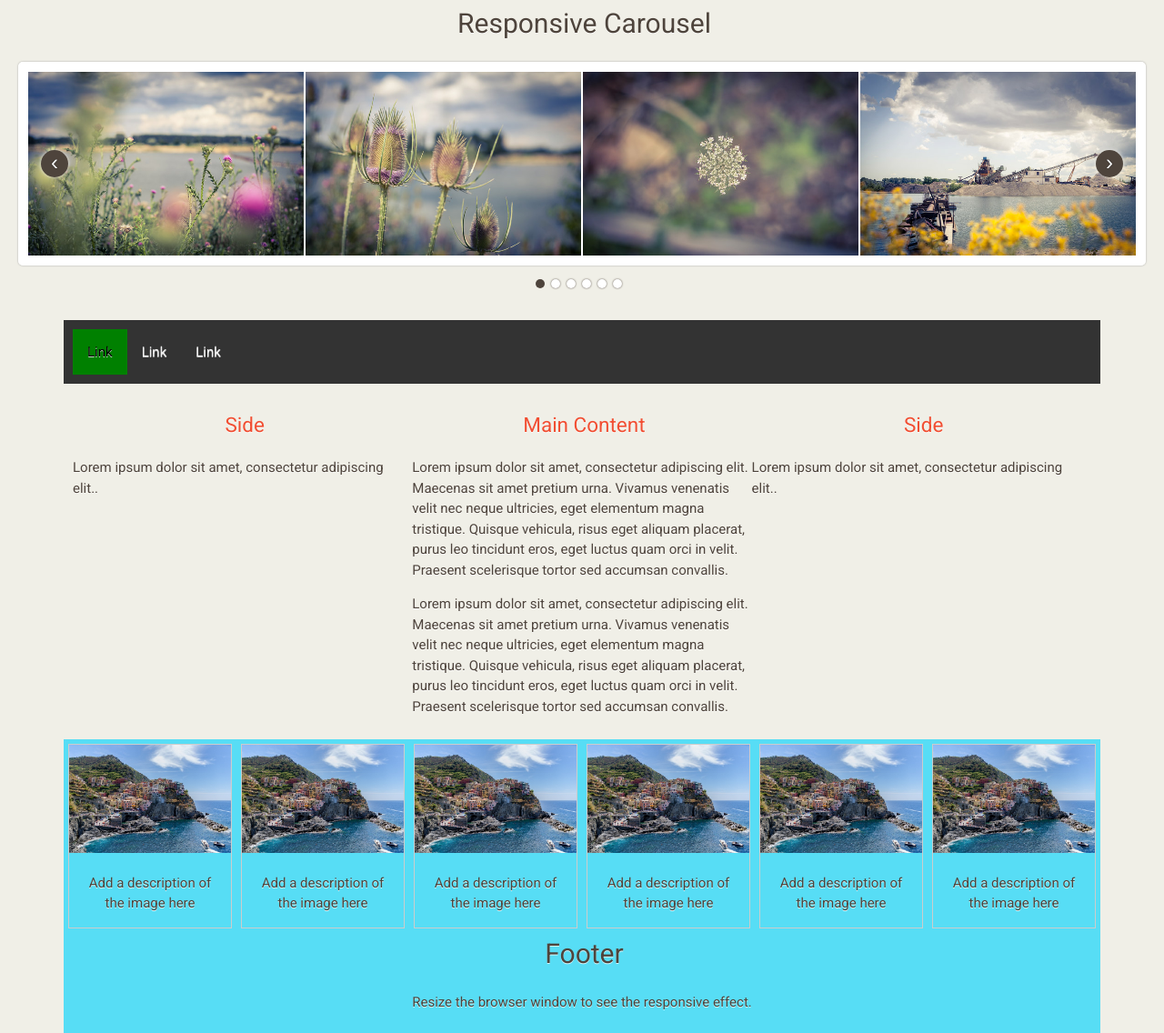
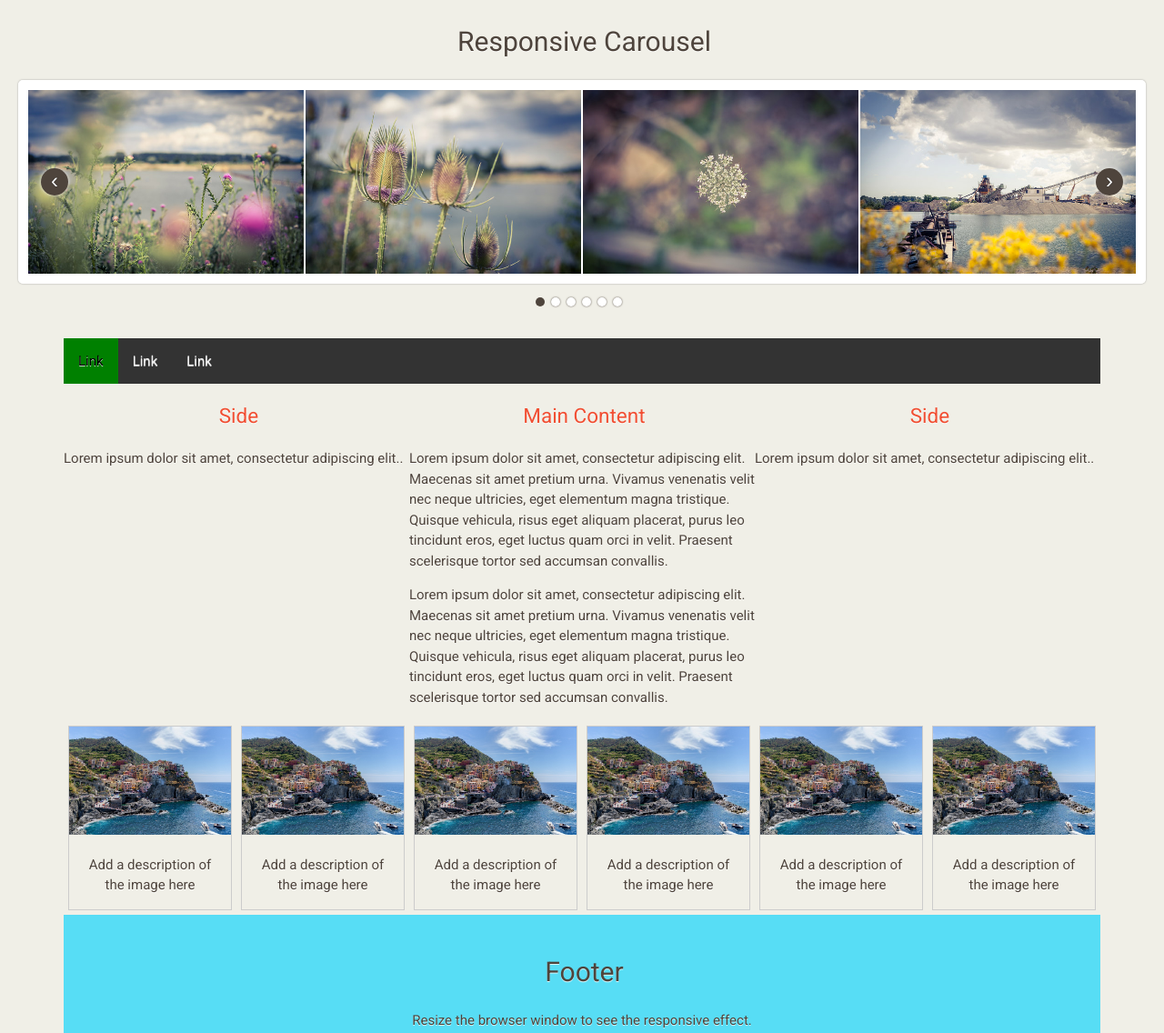
Before and after one commit to MenOddorng/WebDevHW, a plain HTML site: page index.html in a window 1280 px wide. Shown: the part 165-1301 px from the top of the page at 91% size. Drawn offline with Linux system fonts and the light colour scheme.

Commit message:
up-dated

```diff
--- a/css/stylelc.css
+++ b/css/stylelc.css
@@ -40,13 +40,21 @@ div {
     content: "";
     display: table;
 }
+.container::after {
+    clear: both;
+    content: "";
+    display: table;
+}
+.clearfix {
+    clear: both;
+    content: "";
+    display: table;
+}
 .container {
     width: 1140px;
     margin: auto;
-    padding: 10px ;
 }
-
-
+/* Footer */
 .footer  {
     background-color: rgb(87, 221, 245);
     text-align: center;
--- a/index.html
+++ b/index.html
@@ -75,6 +75,7 @@
                 </div>
             </div>
         </div>
+        <div class="container">
         <div style="max-width: 1140px; margin: auto;">
             <div class="gallery">
                 <a class="group2" href="img/2.jpg">
@@ -113,7 +114,7 @@
                 <div class="desc">Add a description of the image here</div>
             </div>
         </div>
-
+    </div>
         <div class="container footer">
             <h1>Footer</h1>
             <p>Resize the browser window to see the responsive effect.</p>
```
